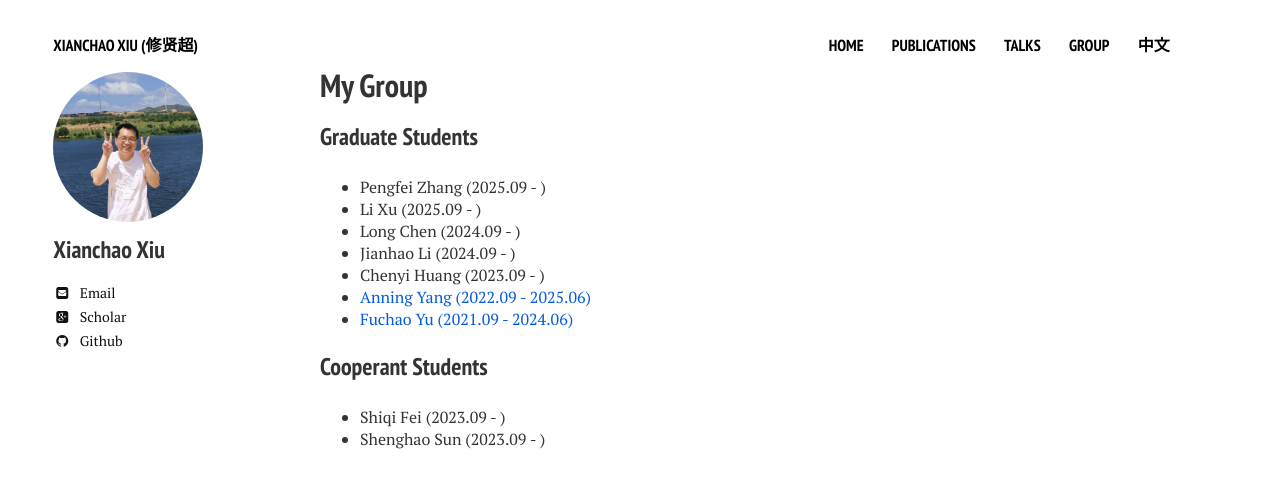
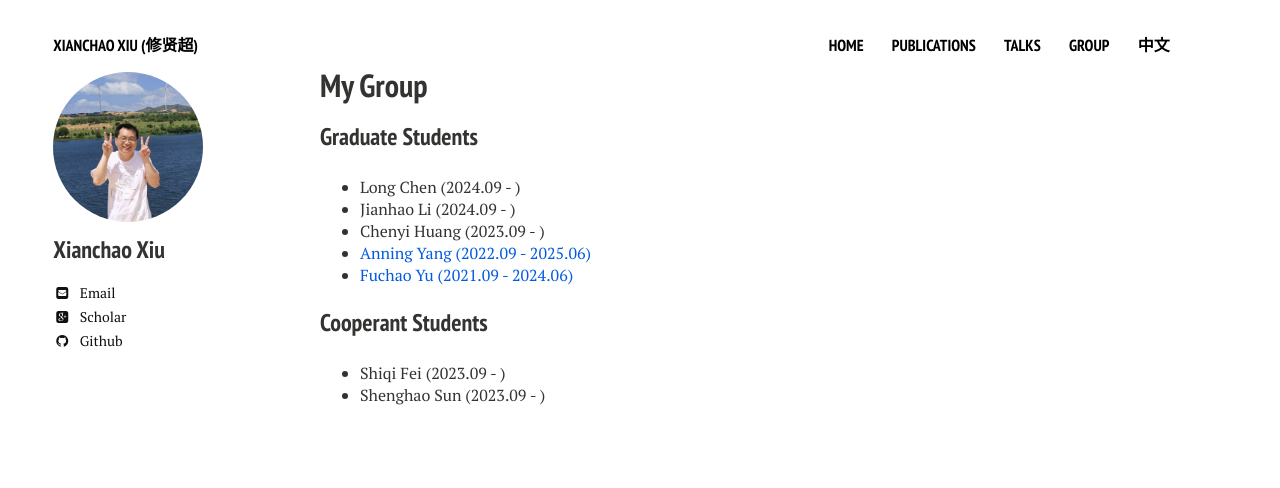
Before and after one commit to xianchaoxiu/xianchaoxiu.github.io, a Jekyll site: the page built from group/index.md, in a window 1280 px wide. Shown: the top 488 px of the page. Built offline with Jekyll 4.4.1, drawn with Linux system fonts in a browser that asks for light colours; nearby versions of some CDN libraries.

Commit message:
Update index.md

```diff
--- a/group/index.md
+++ b/group/index.md
@@ -9,8 +9,6 @@ share: false
 
 
 ### Graduate Students
-* Pengfei Zhang (2025.09 - ) <br>
-* Li Xu (2025.09 - )  <br>
 * Long Chen (2024.09 - )  <br>
 * Jianhao Li (2024.09 - ) <br>
 * Chenyi Huang (2023.09 - ) <br>
```
